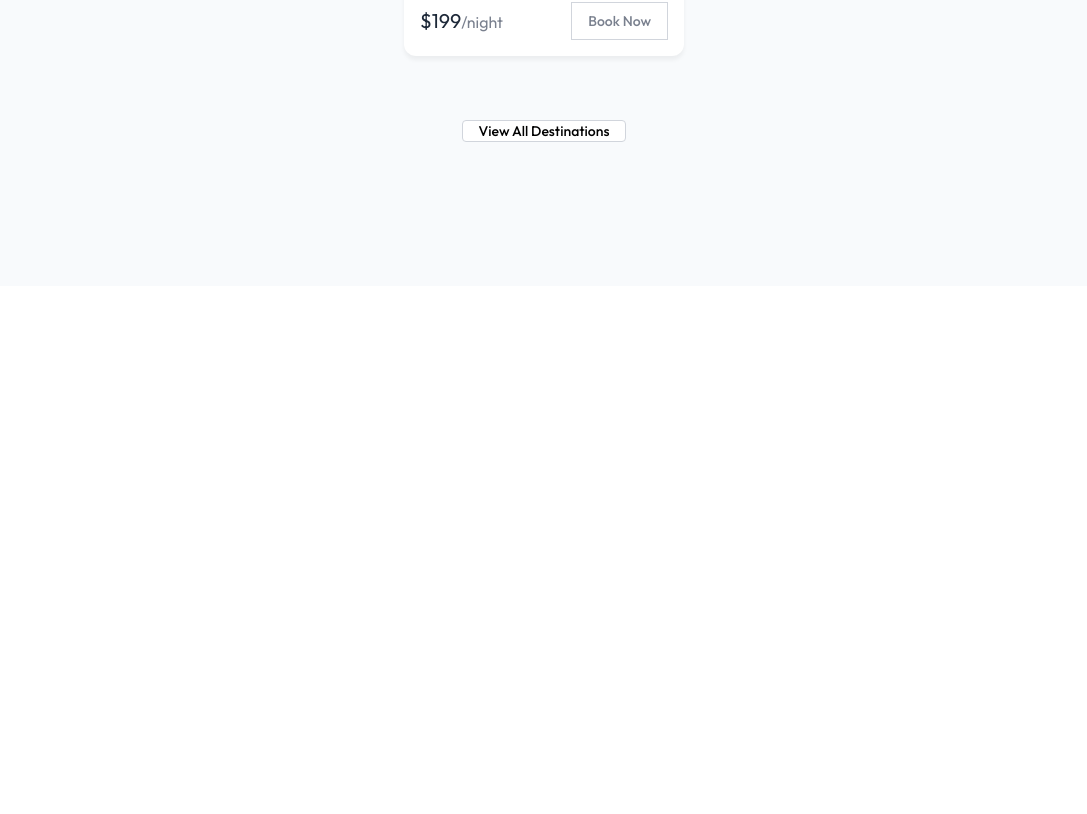
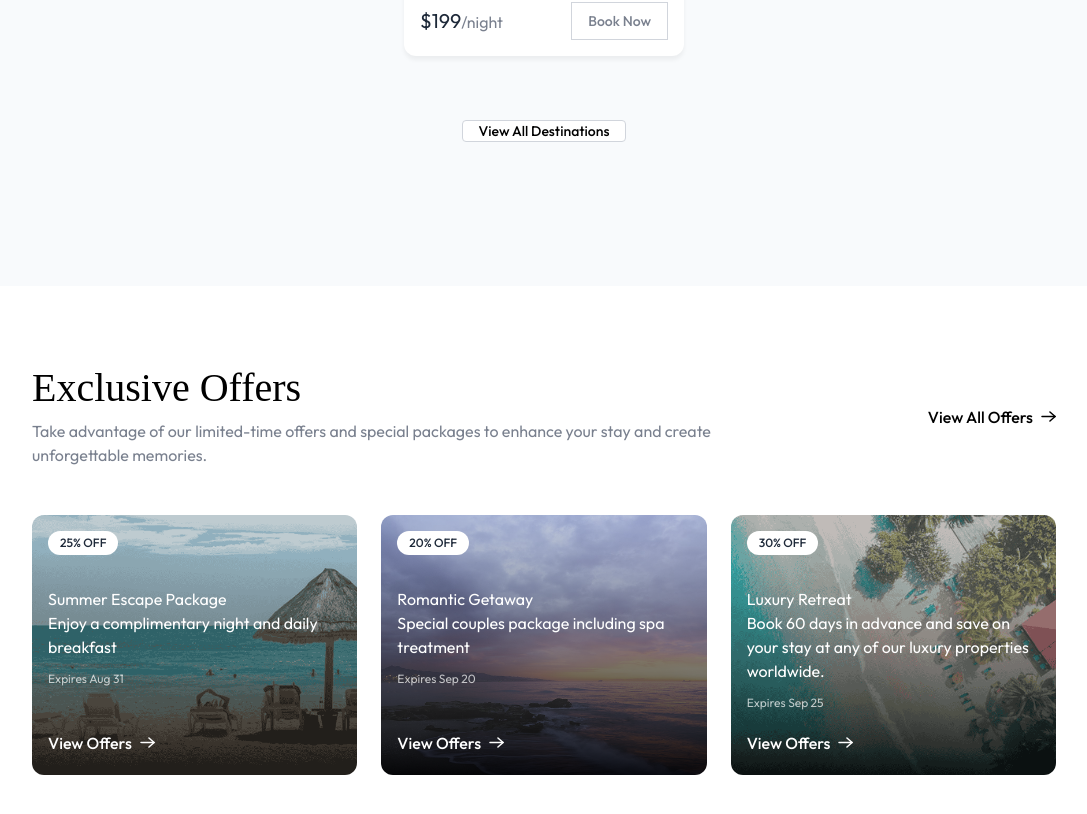
Before and after one commit to STCzao/Hotel, a React (Vite) app: page / in a window 1280 px wide. Shown: the part 1678-2492 px from the top of the page, without its empty margins (96-1183 px from the left). Before the commit the page ends 1964 px from the top, so only its background shows below. Built offline with nearby package versions, Linux system fonts and the light colour scheme; no server answers; a web font is replaced by a local one.

Commit message:
Se agrego el apartado de Exclusive Offers en el Home

```diff
--- /dev/null
+++ b/src/components/ExclusiveOffers/ExclusiveOffers.jsx
@@ -0,0 +1,54 @@
+import React from "react";
+import Title from "../Title/Title.jsx";
+import { assets, exclusiveOffers } from "../../assets/assets";
+
+const ExclusiveOffers = () => {
+  return (
+    <div className="flex flex-col items-center px-6 md:px-16 lg:px-24 xl:px-32 pt-20 pb-30">
+      <div className="flex flex-col md:flex-row items-center justify-between w-full">
+        <Title
+          align="left"
+          title="Exclusive Offers"
+          subTitle="Take advantage of our limited-time offers and special packages to enhance your stay and create unforgettable memories."
+        />
+        <button className="group flex items-center gap-2 font-medium cursor-pointer max-md:mt-12">
+          View All Offers
+          <img
+            src={assets.arrowIcon}
+            alt="arrow-icon"
+            className="group-hover:translate-x-1 transition-all"
+          />
+        </button>
+      </div>
+
+      <div className="grid gris-cols-1 md:grid-cols-2 lg:grid-cols-3 gap-6 mt-12">
+        {exclusiveOffers.map((items) => (
+          <div
+            key={items._id}
+            className="group relative flex flex-col items-start justify-between gap-1 pt-12 md:pt-18 px-4 rounded-xl text-white bg-no-repeat bg-cover bg-center"
+            style={{ backgroundImage: `url(${items.image})` }}
+          >
+            <p className="px-3 py-1 absolute top-4 left-4 text-xs bg-white text-gray-800 font-medium rounded-full">
+              {items.priceOff}% OFF
+            </p>
+            <div>
+              <p>{items.title}</p>
+              <p>{items.description}</p>
+              <p className="text-xs text-white/70 mt-3">Expires {items.expiryDate}</p>
+            </div>
+            <button className="flex items-center gap-2 font-medium cursor-pointer mt-4 mb-5">
+              View Offers
+              <img
+                className="invert group-hover:translate-x-1 transition-all"
+                src={assets.arrowIcon}
+                alt="arrow-icon"
+              />
+            </button>
+          </div>
+        ))}
+      </div>
+    </div>
+  );
+};
+
+export default ExclusiveOffers;
--- a/src/pages/Home.jsx
+++ b/src/pages/Home.jsx
@@ -1,6 +1,7 @@
 import React from 'react'
 import Hero from '../components/Hero/Hero'
 import FeaturedDestination from '../components/FeaturedDestination/FeaturedDestination.jsx'
+import ExclusiveOffers from '../components/ExclusiveOffers/ExclusiveOffers.jsx'
 
 
 const Home = () => {
@@ -8,6 +9,7 @@ const Home = () => {
     <div>
         <Hero/>
         <FeaturedDestination/>
+        <ExclusiveOffers/>
     </div>
   )
 }
```
